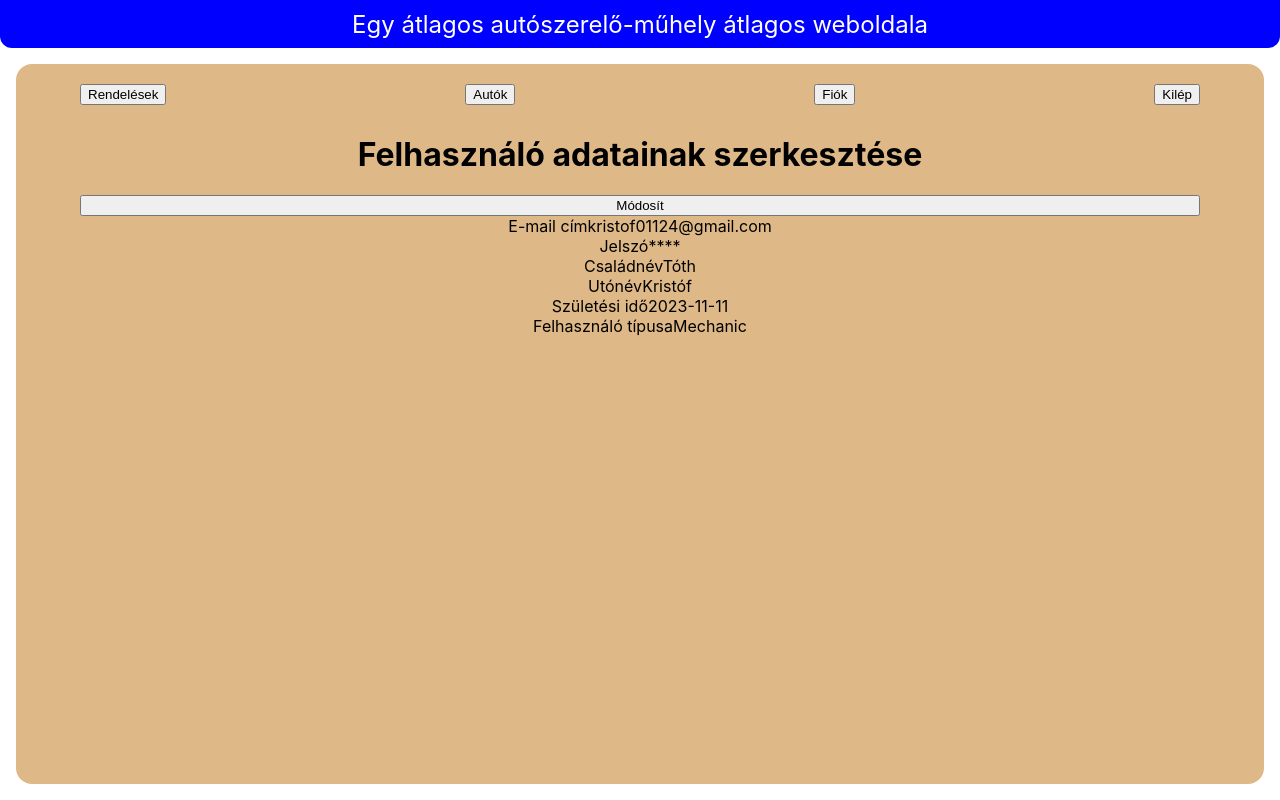
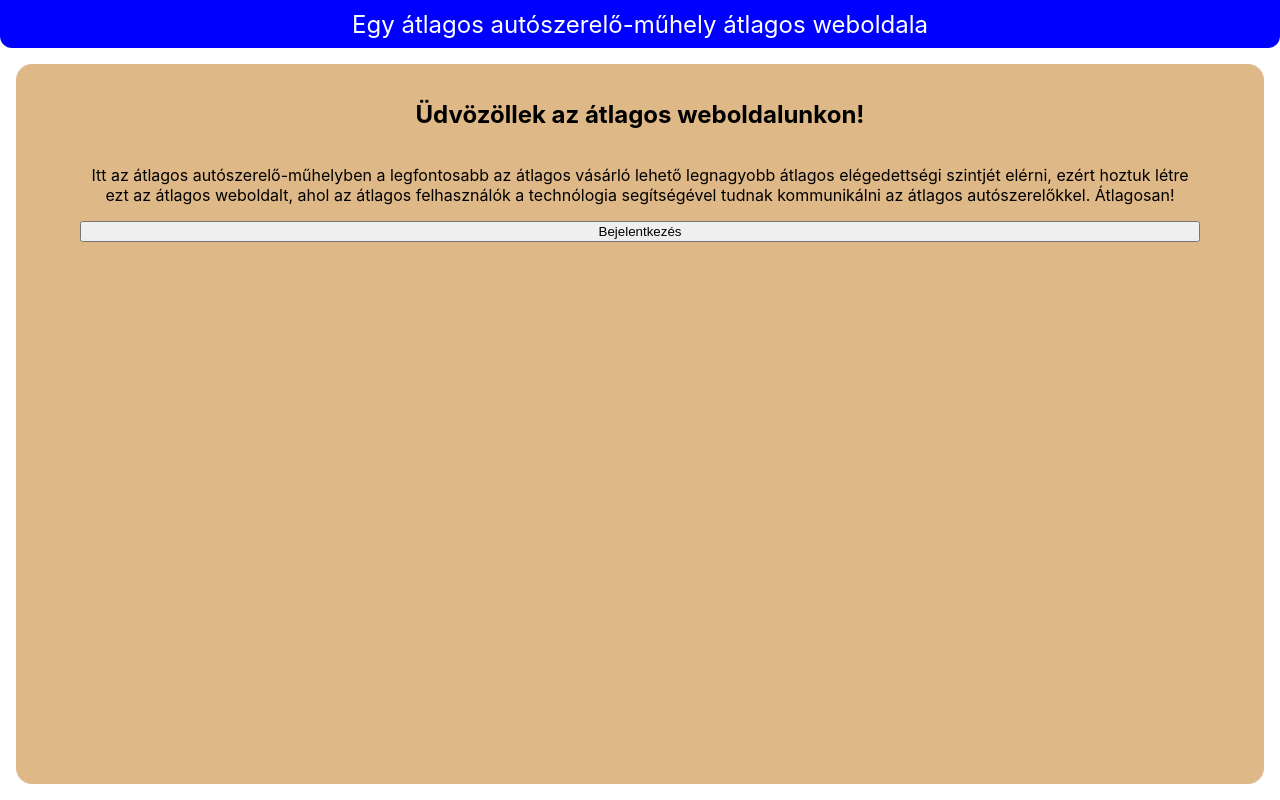
Before and after one commit to kristof01124/car-mechanic-support-page-frontend, a React (Create React App) app in the folder app/: page / in a window 1280 px wide. Built offline with nearby package versions, Linux system fonts and the light colour scheme.

Commit message:
Setup basic routing for login pages

```diff
--- a/app/package.json
+++ b/app/package.json
@@ -12,6 +12,7 @@
     "flowbite-react": "^0.6.4",
     "react": "^18.2.0",
     "react-dom": "^18.2.0",
+    "react-router-dom": "^6.20.0",
     "react-scripts": "5.0.1",
     "typescript": "^4.9.5",
     "web-vitals": "^2.1.4"
--- a/app/src/App.tsx
+++ b/app/src/App.tsx
@@ -10,18 +10,24 @@ import { NewCarPage } from "./views/NewCarPage";
 import { CarPage } from "./views/CarPage";
 import { OrderPage } from "./views/OrderPage";
 import { UserPage } from "./views/UserPage";
+import { BrowserRouter, Route, Routes } from "react-router-dom";
+import { RegistrationPage } from "./views/RegistrationPage";
 
 export const App = () => {
   return (
-    <UserPage userData={
-      {
-        password: "alma",
-        email: "kristof01124@gmail.com",
-        firstName: "Kristóf",
-        lastName: "Tóth",
-        userRole: "Mechanic",
-        dateOfBirth: "2023-11-11"
-      }
-    } />
+    <BrowserRouter>
+      <Routes>
+        <Route path="/" element={<Homepage />} />
+        <Route path="/login" element={<LoginPage />} />
+        <Route path="/register" element={<RegistrationPage />} />
+        <Route path="/orders/:userID" element={<RegistrationPage />} />
+        <Route path="/order/:id" element={<RegistrationPage />} />
+        <Route path="/createOrder" element={<RegistrationPage />} />
+        <Route path="/cars" element={<RegistrationPage />} />
+        <Route path="/car/:id" element={<RegistrationPage />} />
+        <Route path="/createCar" element={<RegistrationPage />} />
+        <Route path="/user/:id" element={<RegistrationPage />} />
+      </Routes>
+    </BrowserRouter>
   )
 };
--- a/app/src/views/Homepage.tsx
+++ b/app/src/views/Homepage.tsx
@@ -1,6 +1,8 @@
+import { Link, useNavigate } from "react-router-dom";
 import { PageLayout } from "../components/PageLayout";
 
 export function Homepage() {
+    var navigate = useNavigate()
     return (
         <PageLayout title={"Egy átlagos autószerelő-műhely átlagos weboldala"}>
             <h2>
@@ -9,9 +11,10 @@ export function Homepage() {
             <p>
                 Itt az átlagos autószerelő-műhelyben a legfontosabb az átlagos vásárló lehető legnagyobb átlagos elégedettségi szintjét elérni, ezért hoztuk létre ezt az átlagos weboldalt, ahol az átlagos felhasználók a technólogia segítségével tudnak kommunikálni az átlagos autószerelőkkel. Átlagosan!
             </p>
-            <button className="xxl">
+            <button className="xxl" onClick={() => navigate("/login")}>
                 Bejelentkezés
             </button>
+
         </PageLayout>
     )
 }
--- a/app/src/views/LoginPage.tsx
+++ b/app/src/views/LoginPage.tsx
@@ -1,3 +1,4 @@
+import { Link } from "react-router-dom";
 import { InputForm } from "../components/InputForm";
 import { PageLayout } from "../components/PageLayout";
 
@@ -18,7 +19,7 @@ export function LoginPage() {
                     }
                 ]
             }>
-                <a>Nincs még fiókod? Legyél átlagos! Regisztrálj!</a>
+                <a>Nincs még fiókod? Legyél átlagos! <Link to={"/register"}>Regisztrálj!</Link></a>
             </InputForm>
         </PageLayout>
     ) // API_CALL: Check login for user data
--- a/app/src/views/RegistrationPage.tsx
+++ b/app/src/views/RegistrationPage.tsx
@@ -1,3 +1,4 @@
+import { Link } from "react-router-dom";
 import { InputForm } from "../components/InputForm";
 import { PageLayout } from "../components/PageLayout";
 
@@ -34,7 +35,7 @@ export function RegistrationPage() {
                     }
                 ]
             }>
-                <a>Van már átlagos fiókod? Jelentkezz be!</a>
+                <a>Van már átlagos fiókod? <Link to={"/login"}>Jelentkezz be!</Link></a>
             </InputForm>
         </PageLayout>
     ) // API_CALL: register new user
```
Also changed, not shown: 1 other file (tests, documents, lock files or other folders).
